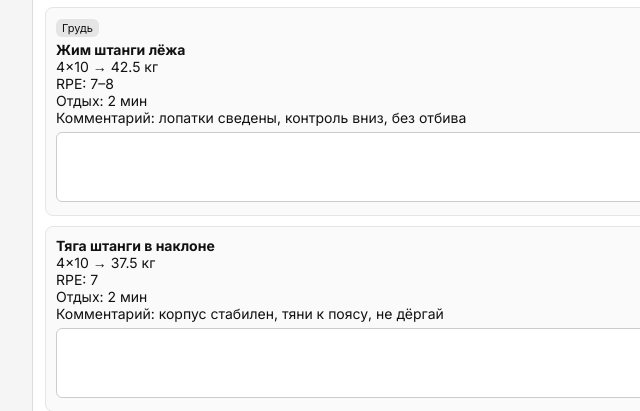
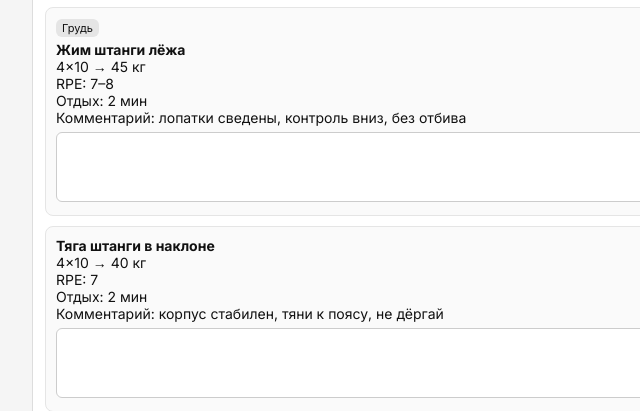
Before and after one commit to ItsJustKos/Training_plan, a plain HTML site: page index.html in a window 1280 px wide. Shown: the part 389-800 px from the top of the page, 172-812 px from the left. Drawn offline with Linux system fonts and the light colour scheme.

Commit message:
Update index.html
Обновил веса первого дня

```diff
--- a/index.html
+++ b/index.html
@@ -106,7 +106,7 @@ RPE: 7<br>
 <div class="exercise">
 <span class="badge">Грудь</span><br>
 <b>Жим штанги лёжа</b><br>
-4×10 → 42.5 кг<br>
+4×10 → 45 кг<br>
 RPE: 7–8<br>
 Отдых: 2 мин<br>
 Комментарий: лопатки сведены, контроль вниз, без отбива<br>
@@ -115,7 +115,7 @@ RPE: 7–8<br>
 
 <div class="exercise">
 <b>Тяга штанги в наклоне</b><br>
-4×10 → 37.5 кг<br>
+4×10 → 40 кг<br>
 RPE: 7<br>
 Отдых: 2 мин<br>
 Комментарий: корпус стабилен, тяни к поясу, не дёргай<br>
```
